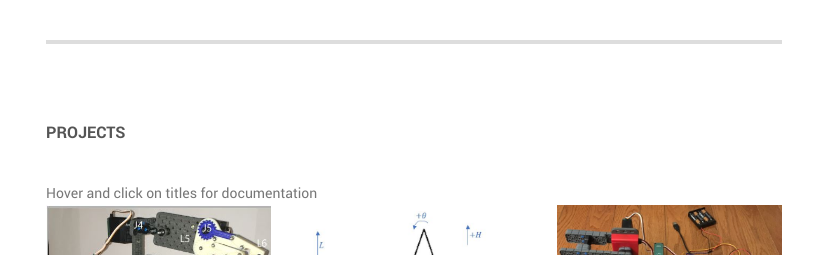
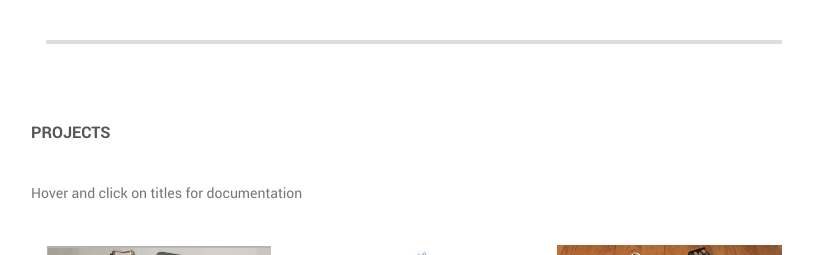
Before and after one commit to becschwartz/becschwartz.github.io, a plain HTML site: page index.html in a window 1280 px wide. Shown: the part 1928-2183 px from the top of the page, without its empty margins (418-1231 px from the left). Drawn offline with Linux system fonts and the light colour scheme.

Commit message:
Update index.html

```diff
--- a/index.html
+++ b/index.html
@@ -122,7 +122,7 @@
                     <!-- PROJECTS -->
                     <div class="page-section" id="projects">
                     <div class="row">
-                        <div class="col-md-12">
+                        <div class="col-md-14">
 
                             <h4 class="widget-title">Projects</h4>
                     <p>Hover and click on titles for documentation </p>
```
